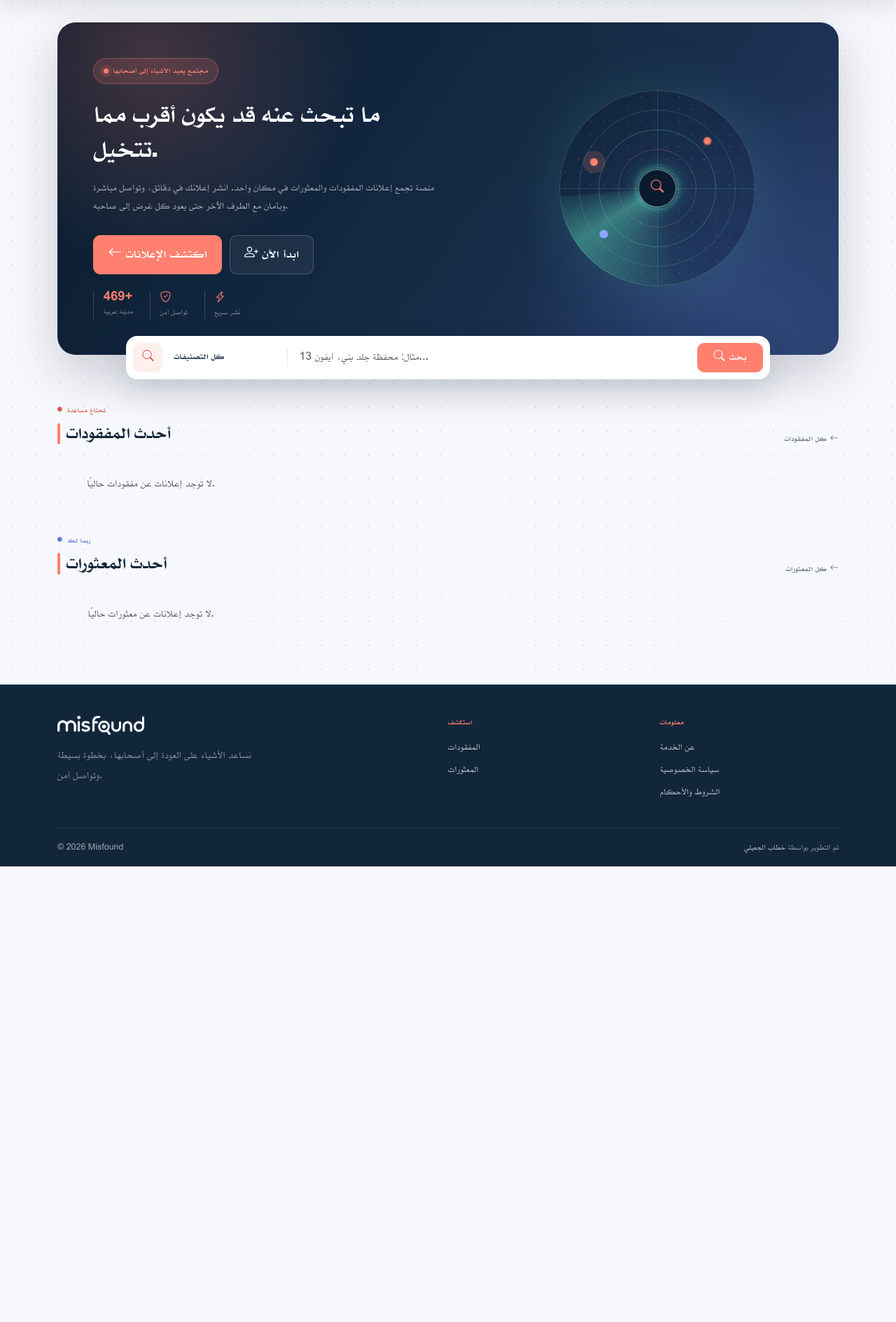
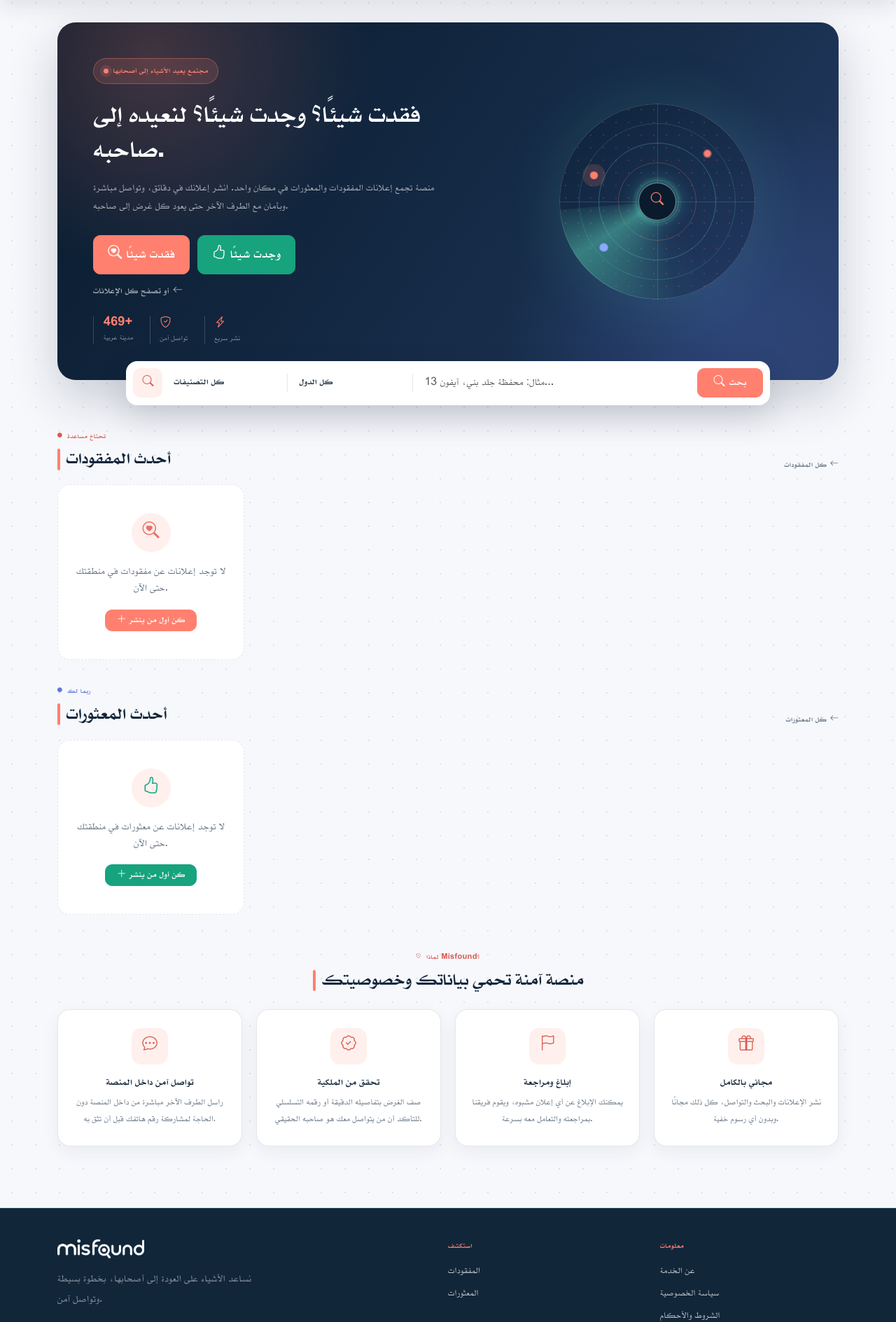
Before and after one commit to khattabaljaily/misfound, a Django app: page / in a window 1280 px wide. Shown: the part 81-1970 px from the top of the page at 70% size. Before the commit the page ends 1319 px from the top, so only its background shows below. Run offline with Django 5.2, Linux system fonts and the light colour scheme; data comes from the database, SQL or seed files in the repository; data that the repository does not hold is empty; parts of the project's set-up code (start-up, migrations or seed data) failed here and were passed over; some libraries are stand-ins or nearby versions.

Commit message:
Redesign homepage: clearer hero CTAs, location search, trust section
- Rewrite hero copy to state the lost/found value prop directly, with
  two primary CTAs (report lost / report found) instead of one vague
  button, plus a secondary browse link.
- Add a country filter to the hero search pill so location is a
  first-class search input, not buried on the list page.
- Replace bare "no reports" empty states with a friendlier message and
  a "be the first to post" CTA.
- Add a trust & safety section (in-app messaging, ownership
  verification, flagging/review, free) addressing common user
  concerns before they sign up.
- Fill in missing/fuzzy English translations for the new copy, and fix
  a site-wide bug where em dashes rendered as stray quote marks in the
  English UI (Al-Mohanad font glyph issue) by using plain hyphens
  instead.

Co-Authored-By: Claude Sonnet 5 <noreply@anthropic.com>

```diff
--- a/apps/core/views.py
+++ b/apps/core/views.py
@@ -23,6 +23,7 @@ def home(request):
         'latest_lost': latest_lost,
         'latest_found': latest_found,
         'categories': Category.objects.all(),
+        'countries': Country.objects.all(),
     })
 
 
--- a/static/css/misfound.css
+++ b/static/css/misfound.css
@@ -108,6 +108,19 @@ h1, h2, h3, h4, h5, h6 {
     --bs-btn-border-color: var(--mf-teal);
     --bs-btn-hover-bg: var(--mf-teal);
     --bs-btn-hover-border-color: var(--mf-teal);
+    font-weight: 600;
+}
+
+.btn-found-cta {
+    --bs-btn-bg: var(--mf-success);
+    --bs-btn-border-color: var(--mf-success);
+    --bs-btn-color: #fff;
+    --bs-btn-hover-bg: #128f6c;
+    --bs-btn-hover-border-color: #128f6c;
+    --bs-btn-hover-color: #fff;
+    --bs-btn-active-bg: #128f6c;
+    --bs-btn-active-border-color: #128f6c;
+    --bs-btn-active-color: #fff;
     font-weight: 600;
 }
 
@@ -316,6 +329,19 @@ input[type="date"]::-webkit-calendar-picker-indicator {
 
 .mf-hero-trust i { color: var(--mf-teal); }
 
+.mf-hero-browse-link {
+    display: inline-flex;
+    align-items: center;
+    gap: 0.35rem;
+    margin-top: 0.9rem;
+    color: rgba(255, 255, 255, 0.62);
+    font-weight: 600;
+    font-size: 0.9rem;
+    transition: gap 0.2s ease, color 0.2s ease;
+}
+
+.mf-hero-browse-link:hover { color: var(--mf-teal); gap: 0.55rem; }
+
 /* Hero decorative visual: radar rings + pulsing pins + floating cards */
 @keyframes mf-radar-spin {
     to { transform: rotate(360deg); }
@@ -441,6 +467,10 @@ input[type="date"]::-webkit-calendar-picker-indicator {
     width: 190px;
     font-weight: 600;
     font-size: 0.9rem;
+}
+
+.mf-pill-field--location {
+    width: 150px;
 }
 
 input.mf-pill-field {
@@ -1091,6 +1121,78 @@ a.mf-pagination__link:hover {
 .mf-section-kicker { color: var(--mf-teal-dark); font-size: 0.7rem; letter-spacing: 0.02em; font-weight: 800; }
 .mf-section-kicker--found { color: #5e78dd; }
 .mf-section-kicker i { font-size: 0.42rem; vertical-align: middle; margin-inline-end: 0.25rem; }
+
+.mf-section-heading--center { justify-content: center; text-align: center; }
+
+/* Empty feed state */
+.mf-empty-state {
+    text-align: center;
+    padding: 2.5rem 1.5rem;
+    background: var(--mf-surface);
+    border: 1px dashed var(--mf-border);
+    border-radius: var(--mf-radius-lg);
+}
+
+.mf-empty-state__icon {
+    width: 56px;
+    height: 56px;
+    margin: 0 auto 1rem;
+    display: flex;
+    align-items: center;
+    justify-content: center;
+    border-radius: 50%;
+    background: #fff0ee;
+    color: #ef7065;
+    font-size: 1.5rem;
+}
+
+.mf-empty-state__icon--found { background: var(--mf-teal-light); color: var(--mf-success); }
+
+.mf-empty-state p { color: var(--mf-text-muted); margin-bottom: 1.1rem; }
+
+/* Trust & safety section */
+.mf-trust-grid {
+    display: grid;
+    grid-template-columns: repeat(4, 1fr);
+    gap: 1.25rem;
+    margin-top: 1.5rem;
+}
+
+.mf-trust-card {
+    background: var(--mf-surface);
+    border: 1px solid var(--mf-border);
+    border-radius: var(--mf-radius-lg);
+    box-shadow: var(--mf-shadow);
+    padding: 1.6rem 1.4rem;
+    text-align: center;
+    transition: transform 0.2s ease, box-shadow 0.2s ease;
+}
+
+.mf-trust-card:hover { transform: translateY(-4px); box-shadow: var(--mf-shadow-lg); }
+
+.mf-trust-card__icon {
+    width: 52px;
+    height: 52px;
+    margin: 0 auto 1rem;
+    display: flex;
+    align-items: center;
+    justify-content: center;
+    border-radius: 14px;
+    background: var(--mf-teal-light);
+    color: var(--mf-teal-dark);
+    font-size: 1.35rem;
+}
+
+.mf-trust-card h3 { font-size: 1rem; margin-bottom: 0.5rem; }
+.mf-trust-card p { font-size: 0.85rem; color: var(--mf-text-muted); line-height: 1.75; margin: 0; }
+
+@media (max-width: 980px) {
+    .mf-trust-grid { grid-template-columns: repeat(2, 1fr); }
+}
+
+@media (max-width: 560px) {
+    .mf-trust-grid { grid-template-columns: 1fr; }
+}
 .mf-section-link { color: var(--mf-text-muted); font-size: 0.78rem; }
 
 .report-card { border: 1px solid rgba(18, 38, 58, 0.06); border-radius: 18px; box-shadow: 0 10px 28px rgba(18, 38, 58, 0.055); }
--- a/templates/core/home.html
+++ b/templates/core/home.html
@@ -8,17 +8,14 @@
             <span class="mf-hero-eyebrow">
                 <span class="mf-live-dot"></span> {% trans "مجتمع يعيد الأشياء إلى أصحابها" %}
             </span>
-            <h1>{% trans "ما تبحث عنه قد يكون أقرب مما تتخيل." %}</h1>
+            <h1>{% trans "فقدت شيئًا؟ وجدت شيئًا؟ لنعيده إلى صاحبه." %}</h1>
             <p>{% trans "منصة تجمع إعلانات المفقودات والمعثورات في مكان واحد. انشر إعلانك في دقائق، وتواصل مباشرة وبأمان مع الطرف الآخر حتى يعود كل غرض إلى صاحبه." %}</p>
 
             <div class="mf-hero-actions">
-                <a href="{% url 'reports:list' %}" class="btn btn-primary btn-lg"><i class="bi bi-arrow-left"></i> {% trans "اكتشف الإعلانات" %}</a>
-                {% if user.is_authenticated %}
-                <a href="{% url 'reports:create' report_type='lost' %}" class="btn btn-ghost-light btn-lg"><i class="bi bi-megaphone"></i> {% trans "أضف إعلانًا" %}</a>
-                {% else %}
-                <a href="{% url 'accounts:register' %}" class="btn btn-ghost-light btn-lg"><i class="bi bi-person-plus"></i> {% trans "ابدأ الآن" %}</a>
-                {% endif %}
+                <a href="{% url 'reports:create' report_type='lost' %}" class="btn btn-primary btn-lg"><i class="bi bi-search-heart"></i> {% trans "فقدت شيئًا" %}</a>
+                <a href="{% url 'reports:create' report_type='found' %}" class="btn btn-found-cta btn-lg"><i class="bi bi-hand-thumbs-up"></i> {% trans "وجدت شيئًا" %}</a>
             </div>
+            <a href="{% url 'reports:list' %}" class="mf-hero-browse-link">{% trans "أو تصفح كل الإعلانات" %} <i class="bi bi-arrow-left"></i></a>
 
             <div class="mf-hero-stats">
                 <div><strong>469+</strong><span>{% trans "مدينة عربية" %}</span></div>
@@ -53,6 +50,13 @@
         {% endfor %}
     </select>
     <span class="mf-pill-divider"></span>
+    <select name="country" class="form-select border-0 bg-transparent mf-pill-field mf-pill-field--select mf-pill-field--location">
+        <option value="">{% trans "كل الدول" %}</option>
+        {% for c in countries %}
+        <option value="{{ c.id }}">{{ c.name }}</option>
+        {% endfor %}
+    </select>
+    <span class="mf-pill-divider"></span>
     <input type="text" name="q" class="form-control border-0 bg-transparent mf-pill-field" placeholder="{% trans 'مثال: محفظة جلد بني، آيفون 13...' %}">
     <button class="btn btn-primary mf-pill-submit" type="submit">
         <i class="bi bi-search"></i> {% trans "بحث" %}
@@ -71,7 +75,13 @@
     {% for report in latest_lost %}
         {% include "reports/_card.html" %}
     {% empty %}
-    <div class="col-12 text-center text-muted py-4">{% trans "لا توجد إعلانات عن مفقودات حاليًا." %}</div>
+    <div class="col-12">
+        <div class="mf-empty-state">
+            <div class="mf-empty-state__icon"><i class="bi bi-search-heart"></i></div>
+            <p>{% trans "لا توجد إعلانات عن مفقودات في منطقتك حتى الآن." %}</p>
+            <a href="{% url 'reports:create' report_type='lost' %}" class="btn btn-primary btn-sm"><i class="bi bi-plus-lg"></i> {% trans "كن أول من ينشر" %}</a>
+        </div>
+    </div>
     {% endfor %}
 </div>
 </section>
@@ -88,9 +98,46 @@
     {% for report in latest_found %}
         {% include "reports/_card.html" %}
     {% empty %}
-    <div class="col-12 text-center text-muted py-4">{% trans "لا توجد إعلانات عن معثورات حاليًا." %}</div>
+    <div class="col-12">
+        <div class="mf-empty-state">
+            <div class="mf-empty-state__icon mf-empty-state__icon--found"><i class="bi bi-hand-thumbs-up"></i></div>
+            <p>{% trans "لا توجد إعلانات عن معثورات في منطقتك حتى الآن." %}</p>
+            <a href="{% url 'reports:create' report_type='found' %}" class="btn btn-found-cta btn-sm"><i class="bi bi-plus-lg"></i> {% trans "كن أول من ينشر" %}</a>
+        </div>
+    </div>
     {% endfor %}
 </div>
 </section>
+
+<section class="mf-trust-section my-5">
+    <div class="mf-section-heading mf-section-heading--center">
+        <div>
+            <span class="mf-section-kicker"><i class="bi bi-shield-check"></i> {% trans "لماذا Misfound؟" %}</span>
+            <h2>{% trans "منصة آمنة تحمي بياناتك وخصوصيتك" %}</h2>
+        </div>
+    </div>
+    <div class="mf-trust-grid">
+        <div class="mf-trust-card">
+            <div class="mf-trust-card__icon"><i class="bi bi-chat-dots"></i></div>
+            <h3>{% trans "تواصل آمن داخل المنصة" %}</h3>
+            <p>{% trans "راسل الطرف الآخر مباشرة من داخل المنصة دون الحاجة لمشاركة رقم هاتفك قبل أن تثق به." %}</p>
+        </div>
+        <div class="mf-trust-card">
+            <div class="mf-trust-card__icon"><i class="bi bi-patch-check"></i></div>
+            <h3>{% trans "تحقق من الملكية" %}</h3>
+            <p>{% trans "صف الغرض بتفاصيله الدقيقة أو رقمه التسلسلي للتأكد أن من يتواصل معك هو صاحبه الحقيقي." %}</p>
+        </div>
+        <div class="mf-trust-card">
+            <div class="mf-trust-card__icon"><i class="bi bi-flag"></i></div>
+            <h3>{% trans "إبلاغ ومراجعة" %}</h3>
+            <p>{% trans "يمكنك الإبلاغ عن أي إعلان مشبوه، ويقوم فريقنا بمراجعته والتعامل معه بسرعة." %}</p>
+        </div>
+        <div class="mf-trust-card">
+            <div class="mf-trust-card__icon"><i class="bi bi-gift"></i></div>
+            <h3>{% trans "مجاني بالكامل" %}</h3>
+            <p>{% trans "نشر الإعلانات والبحث والتواصل، كل ذلك مجانًا وبدون أي رسوم خفية." %}</p>
+        </div>
+    </div>
+</section>
 </div>
 {% endblock %}
```
Also changed, not shown: locale/en/LC_MESSAGES/django.po, 2 other files.
